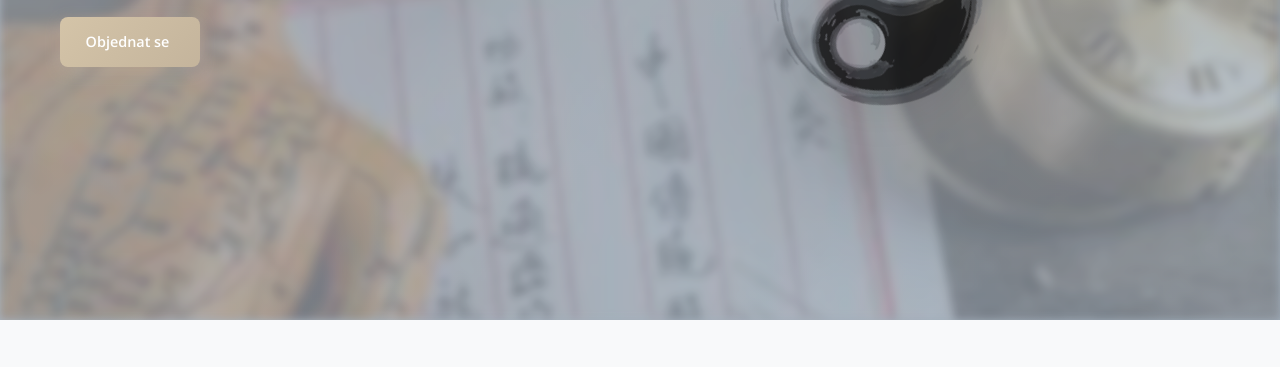
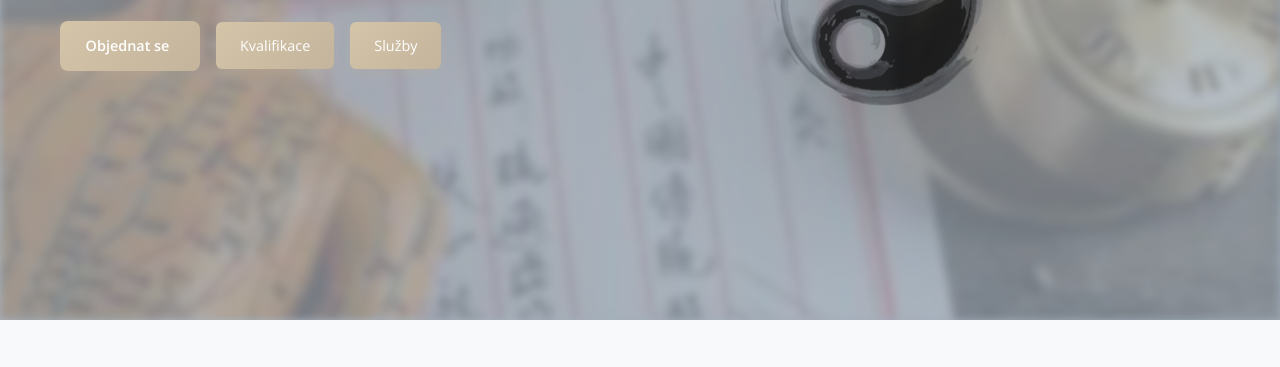
Before and after one commit to matyaspopela/RHBPopelova, a plain HTML site: page index.html in a window 1280 px wide. Shown: the part 256-623 px from the top of the page. Drawn offline with nearby package versions, Linux system fonts and the light colour scheme.

Commit message:
better navigation

```diff
--- a/index.html
+++ b/index.html
@@ -62,7 +62,11 @@
                 <div class="hero-text">
                     <h1>Rehabilitace & Akupunktura</h1>
                     <p>Moderní medicína propojená s principy TCM pro účinnou funkční léčbu.</p>
-                    <a href="clinics.html" class="cta-button">Objednat se</a>
+                    <div class="hero-buttons">
+                        <a href="clinics.html" class="cta-button">Objednat se</a>
+                        <a href="kvalifikace.html" class="nav-button">Kvalifikace</a>
+                        <a href="services.html" class="nav-button">Služby</a>
+                    </div>
                 </div>
                 <div class="hero-image">
                     <img src="yinyang.png" alt="Symbol rovnováhy" class="hero-symbol">
--- a/styles.css
+++ b/styles.css
@@ -319,6 +319,56 @@ body {
     }
 }
 
+/* Hero Buttons Layout */
+.hero-buttons {
+    display: flex;
+    gap: 1rem;
+    flex-wrap: wrap;
+    align-items: center;
+}
+
+.nav-button {
+    background: linear-gradient(135deg, #d4c4a8, #c4b49c);
+    color: white;
+    border: none;
+    padding: 0.75rem 1.5rem;
+    font-size: 0.9rem;
+    font-weight: 500;
+    border-radius: 6px;
+    cursor: pointer;
+    transition: all 0.3s cubic-bezier(0.25, 0.46, 0.45, 0.94);
+    text-decoration: none;
+    display: inline-block;
+    position: relative;
+    overflow: hidden;
+    box-shadow: 0 3px 12px rgba(196,180,156,0.3);
+}
+
+.nav-button::before {
+    content: '';
+    position: absolute;
+    top: 0;
+    left: -100%;
+    width: 100%;
+    height: 100%;
+    background: linear-gradient(90deg, transparent, rgba(255,255,255,0.2), transparent);
+    transition: left 0.5s ease;
+}
+
+.nav-button:hover::before {
+    left: 100%;
+}
+
+.nav-button:hover {
+    background: linear-gradient(135deg, #c4b49c, #b8a690);
+    transform: translateY(-2px);
+    box-shadow: 0 6px 20px rgba(196,180,156,0.4);
+}
+
+.nav-button:active {
+    transform: translateY(0);
+}
+
 /* Mission Section */
 .mission {
     background: #e6d7c3;
@@ -1765,6 +1815,21 @@ body {
         font-size: 2rem;
     }
 
+    /* Hero Buttons Mobile Styles */
+    .hero-buttons {
+        flex-direction: column;
+        gap: 0.8rem;
+        align-items: stretch;
+    }
+
+    .cta-button,
+    .nav-button {
+        text-align: center;
+        width: 100%;
+        font-size: 0.9rem;
+        padding: 0.8rem 1rem;
+    }
+
     .timeline-item {
         grid-template-columns: 1fr;
         gap: 1rem;
```
